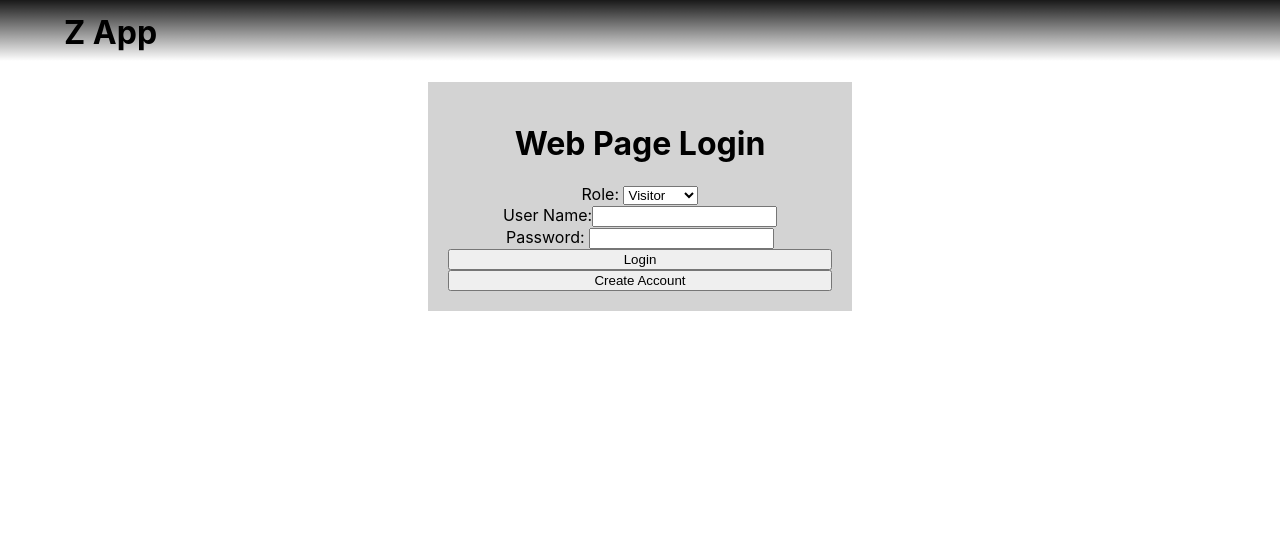
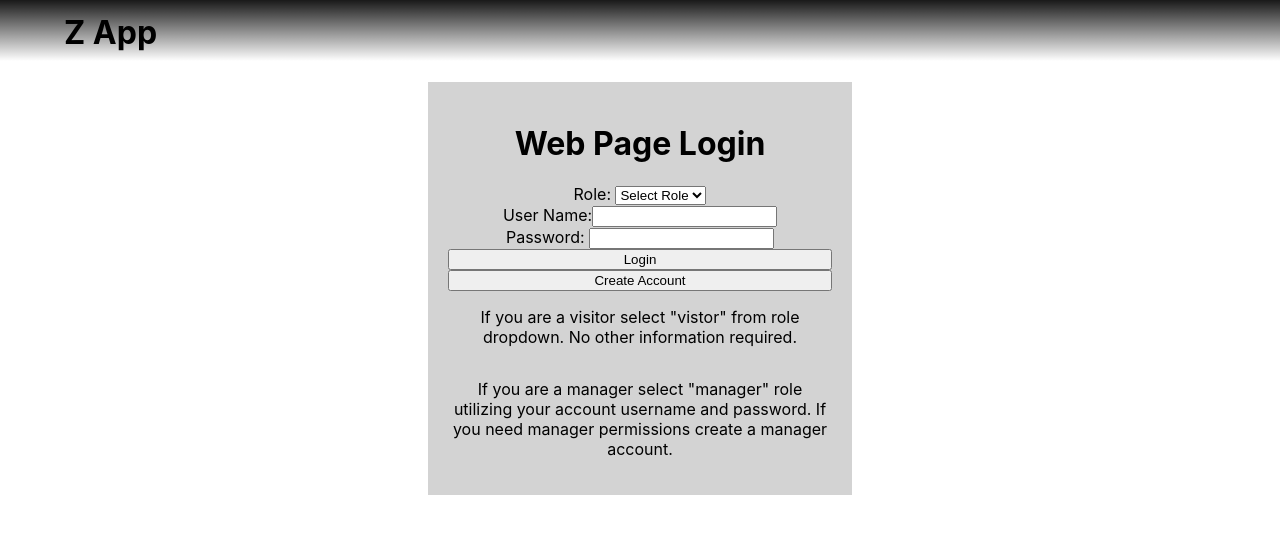
Before and after one commit to WollerChris/App2, a React (Create React App) app in the folder frontend/zfront/: page / in a window 1280 px wide. Shown: the top 534 px of the page. Built offline with nearby package versions, Linux system fonts and the light colour scheme; no server answers.

Commit message:
Update Login.js
updated user role

```diff
--- a/frontend/zfront/src/Components/Login/Login.js
+++ b/frontend/zfront/src/Components/Login/Login.js
@@ -12,9 +12,11 @@ function Login() {
 
   const navigate = useNavigate()
 
-  const [signIn, setSignIn] = useState('visitor');
+  const [signIn, setSignIn] = useState('');
   const [username, setUserName] = useState('')
   const [password, setPassword] = useState('')
+  const [users, setUsers] = useState([])
+
 
 
   const handleChange = (e) => {
@@ -37,11 +39,10 @@ function Login() {
         alert('Reviewing inventory as visitor')
         navigate(`${signIn}`)
     } else if(!validManager && signIn === '/manager'){
-        alert('You do not have valid Manger account. Either log in as visitor or create account')
+        alert('Either your username and password are incorrect or you do not have valid Manger account. Either try again, log in as visitor or create account')
     }
   }
 
-  const [users, setUsers] = useState([])
   useEffect(() => {
     fetch('http://localhost:8081/userlist')
       .then((res) => res.json())
@@ -61,6 +62,7 @@ console.log(users)
         <div>
           <label for='loginSelect'>Role: </label>
           <select value={signIn} onChange={handleChange} id="loginSelect">
+            <option value='/'>Select Role</option>
             <option value='/visitor'>Visitor</option>
             <option value='/manager'>Manager</option>
           </select>
@@ -84,6 +86,11 @@ console.log(users)
         </div>
         <button className='LoginBtn' onClick={() => {handleSubmit()}}>Login</button>
         <button className='LoginBtn' onClick={() => navigate(`createaccount`)}>Create Account</button>
+        <p> If you are a visitor select "vistor" from role dropdown. No other information required.</p>
+        <p>If you are a manager select
+            "manager" role utilizing your account username and password. If you need manager permissions
+            create a manager account.
+        </p>
       </div>
     </>
   );
```
